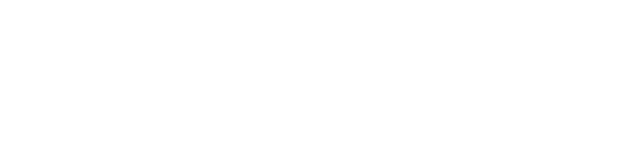
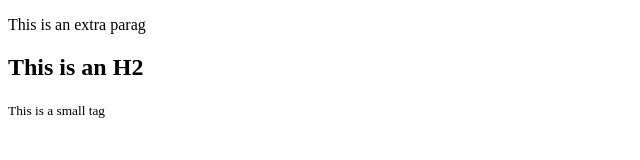
Before and after one commit to yasir4452/git-tutorial, a plain HTML site: page index.html in a window 1280 px wide. Shown: the whole page, without its empty margins (0-640 px from the left). Drawn offline with Linux system fonts and the light colour scheme.

Commit message:
Updated index Structure

```diff
--- a/index.html
+++ b/index.html
@@ -6,5 +6,13 @@
 </head>
 <body>
 
+<p>This is an extra parag</p>
+
+
+
+<h2>This is an H2</h2>
+
+<small>This is a small tag</small>
+
 </body>
 </html>
```
